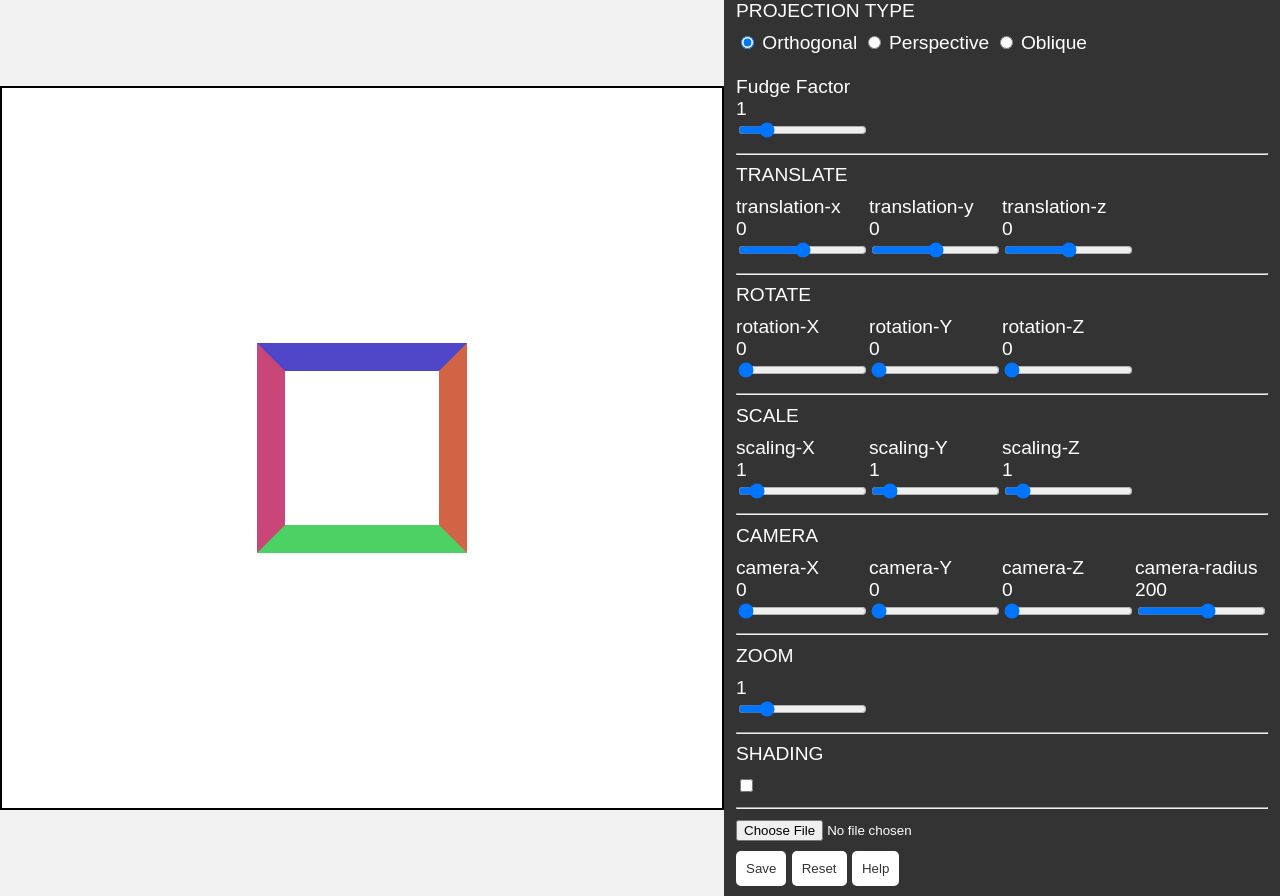
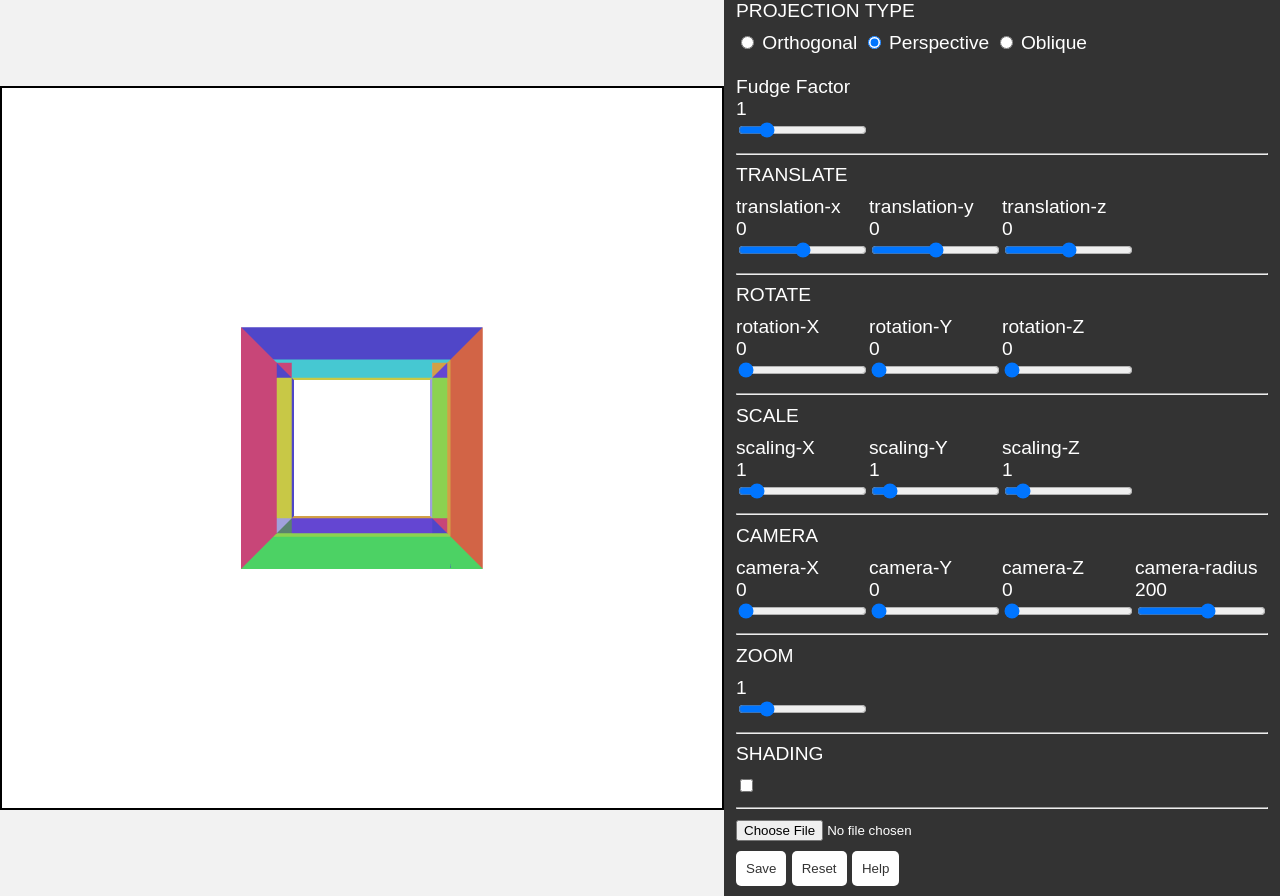
Before and after one commit to airathalca/IF3260_Tugas2_K02_G19, a plain HTML site: page index.html in a window 1280 px wide. Drawn offline with Linux system fonts and the light colour scheme.

Commit message:
change default proj to perspective

```diff
--- a/index.html
+++ b/index.html
@@ -80,9 +80,9 @@
         <div class="tools">
           <div class="outer">
             <div id="value-shading"></div>
-            <input id="orthogonal" type="radio" name="perspective-option" value="orthogonal" checked>
+            <input id="orthogonal" type="radio" name="perspective-option" value="orthogonal">
             <label for="orthogonal">Orthogonal</label>
-            <input id="perspective" type="radio" name="perspective-option" value="perspective">
+            <input id="perspective" type="radio" name="perspective-option" value="perspective" checked>
             <label for="perspective">Perspective</label>
             <input id="oblique" type="radio" name="perspective-option" value="oblique">
             <label for="oblique">Oblique</label>
--- a/scripts/main.js
+++ b/scripts/main.js
@@ -34,7 +34,7 @@ window.onclick = function(event) {
     shading: false,
     center: centerpoint(defaultHollow),
     fudgeFactor: 1,
-    projType: "orthogonal",
+    projType: "perspective",
 
   }
 
@@ -46,7 +46,7 @@ window.onclick = function(event) {
     cameraAngleRadians: [...params.cameraAngleRadians],
     cameraRadius: 200.0,
     fudgeFactor: 1,
-    projType: "orthogonal",
+    projType: "perspective",
   }
 
   // setup UI
```
